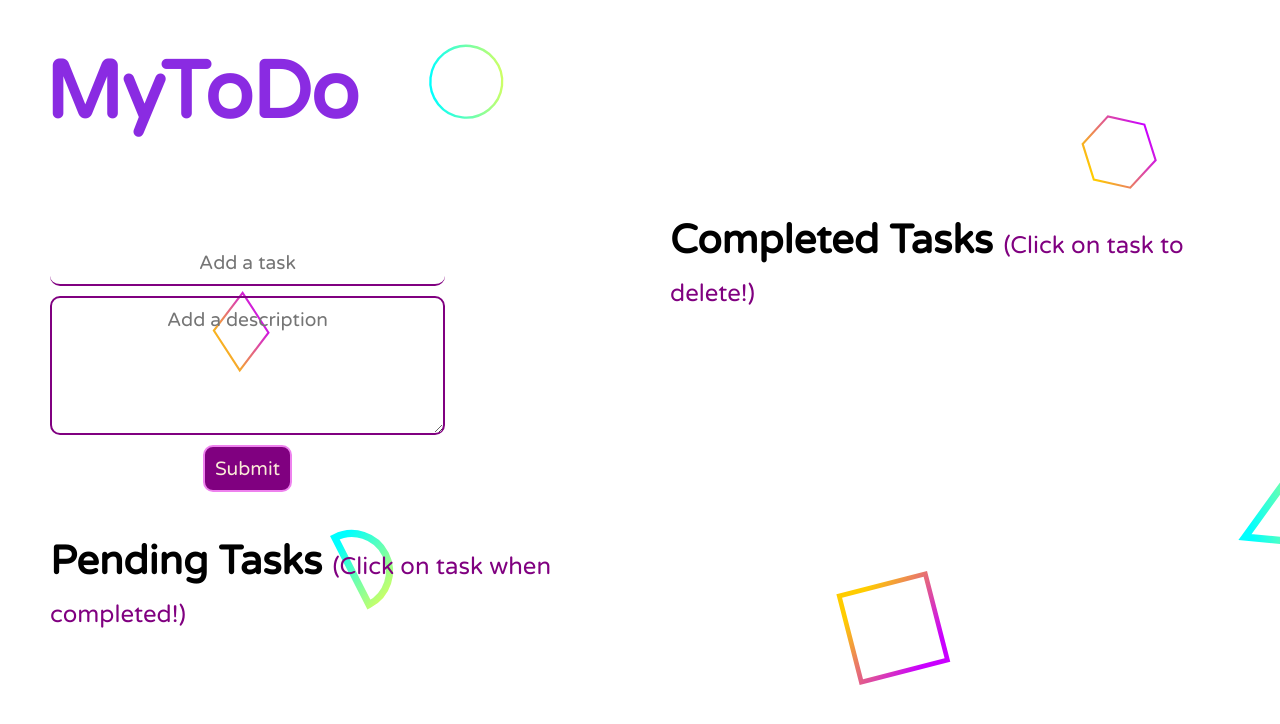
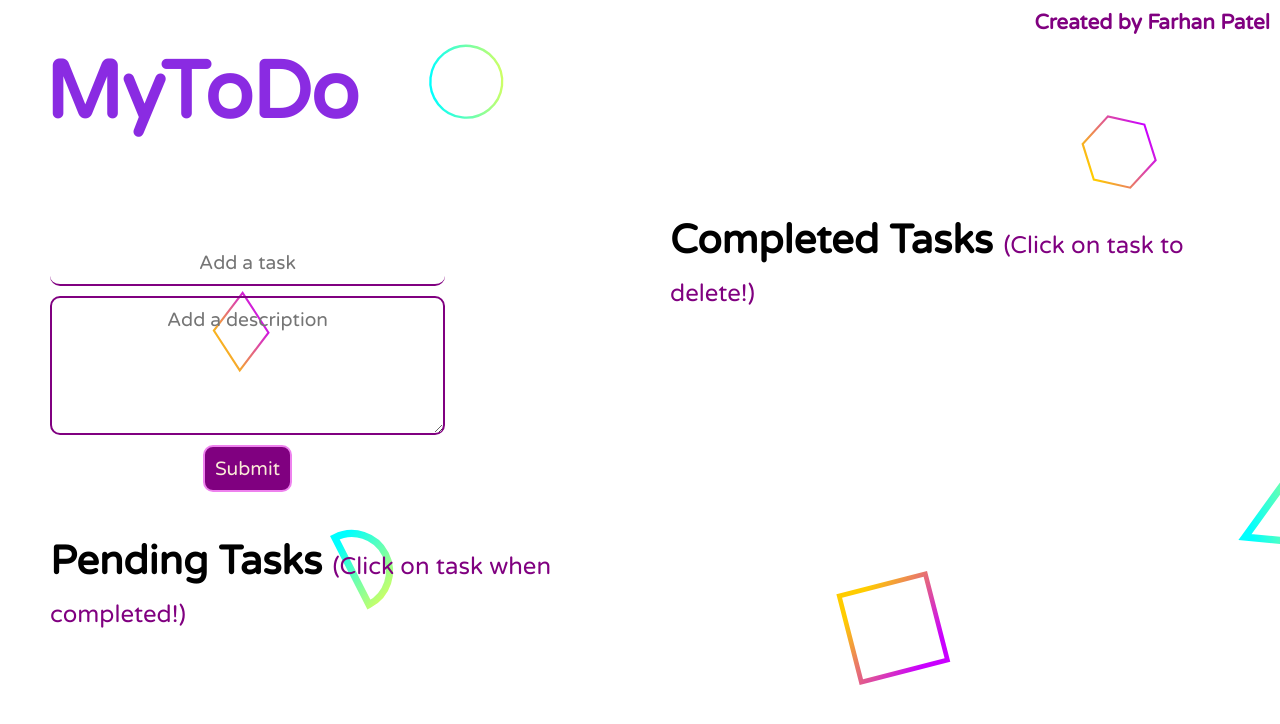
Before and after one commit to FarhanPatel88/OIBGRIP, a plain HTML site: page Oasis Task3/index.html in a window 1280 px wide. Drawn offline with Linux system fonts and the light colour scheme.

Commit message:
added creator name in task 3

```diff
--- a/Oasis Task3/index.html
+++ b/Oasis Task3/index.html
@@ -9,6 +9,7 @@
         <title>MyToDO</title>
     </head>
     <body>
+        <h2 id="creator">Created by Farhan Patel</h2>
         <header id="title">
             <h1>MyToDo</h1>
         </header>
--- a/Oasis Task3/style.css
+++ b/Oasis Task3/style.css
@@ -167,3 +167,11 @@ span {
     font-weight: 100;
     color: purple;
 }
+
+#creator {
+    position: absolute;
+    right: 10px;
+    top: 10px;
+    font-size: 1.3rem;
+    color: purple;
+}
```
